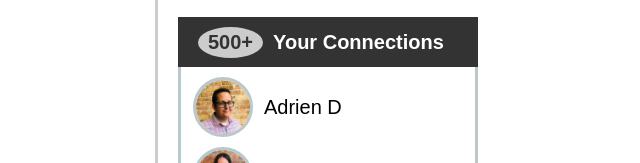
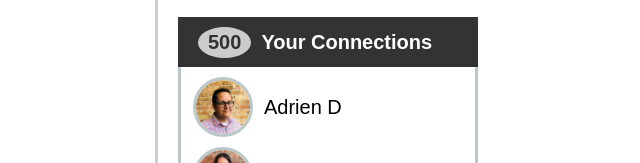
Before and after one commit to jacobhcs/Making-Connections, a plain HTML site: page index.html in a window 1280 px wide. Shown: the part 363-526 px from the top of the page, 572-1212 px from the left. Drawn offline with Linux system fonts and the light colour scheme.

Commit message:
removed plus sign from 500

```diff
--- a/index.html
+++ b/index.html
@@ -73,7 +73,7 @@
         </div>
       </div>
       <div class="your-con-card">
-        <p class="your-req-header-text"><span id="decrease" class="two"> 500+ </span> Your Connections</p>
+        <p class="your-req-header-text"><span id="decrease" class="two"> 500 </span> Your Connections</p>
         <div class="your-con-body">
           <div class="con-row">
             <div class="face-tag">
```
